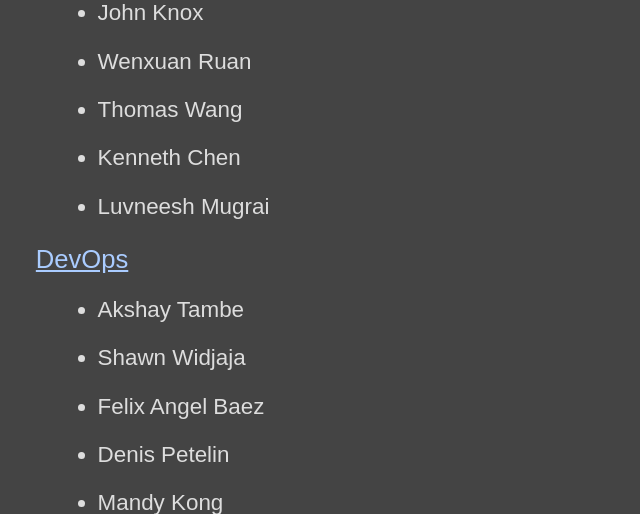
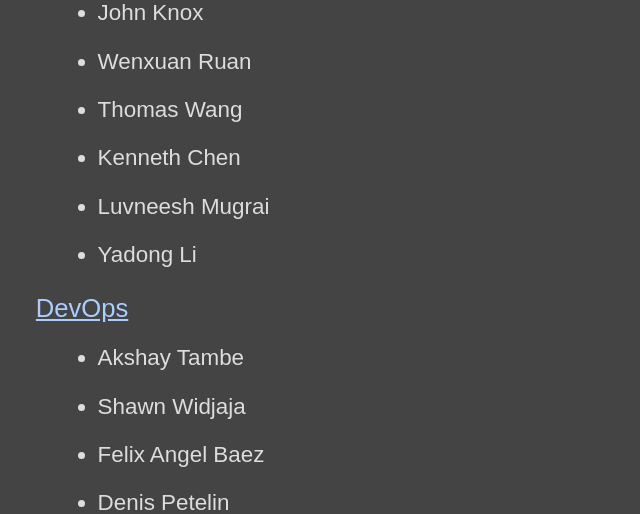
Before and after one commit to gcallah/OnlineDevops, a Django app: page /devops/teams in a window 1280 px wide. Shown: the part 1132-1646 px from the top of the page, without its empty margins (0-640 px from the left). Run offline with Django 3.2, Linux system fonts and the light colour scheme.

Commit message:
Added Indra team member Li.

```diff
--- a/devops/templates/teams.html
+++ b/devops/templates/teams.html
@@ -102,6 +102,11 @@
                 <li>
                     Luvneesh Mugrai
                 </li>
+
+                <li>
+                    Yadong Li
+                </li>
+
             </ul>
 
             <h3>
```
Also changed, not shown: 1 other file.
